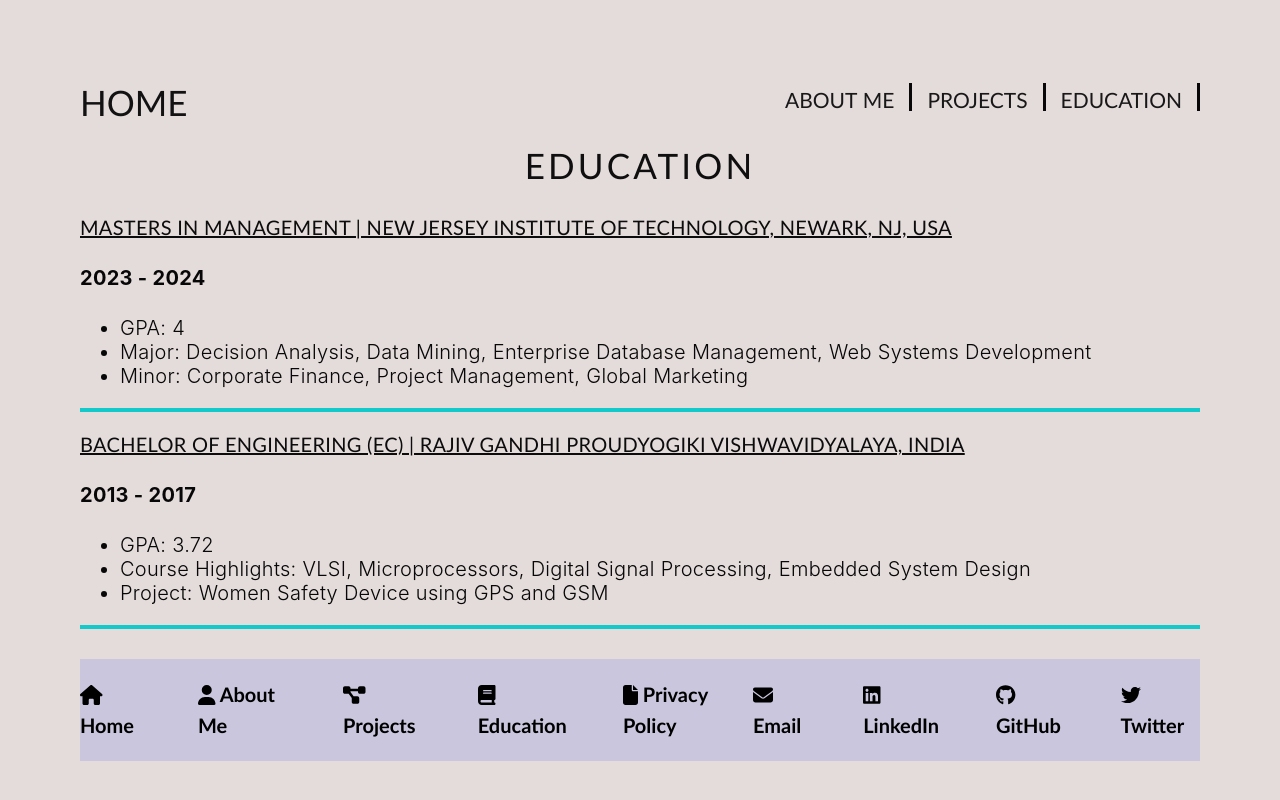
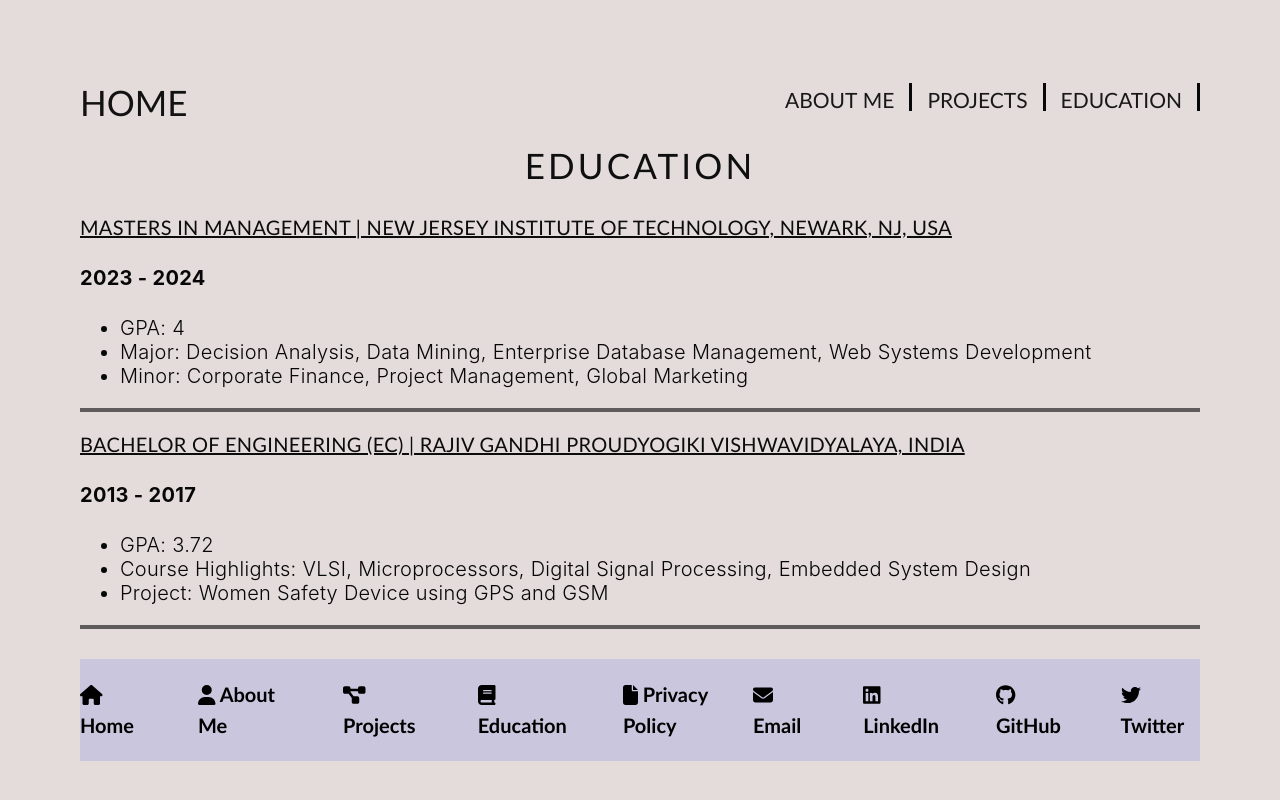
Before and after one commit to Swasti28/Portfolio-Project, a Next.js app: page /posts/education in a window 1280 px wide. Shown: the top 800 px of the page. Built offline with nearby package versions, Linux system fonts and the light colour scheme.

Commit message:
modified layout

```diff
--- a/styles/education.module.css
+++ b/styles/education.module.css
@@ -39,5 +39,5 @@
     font-weight: 300;
     line-height: normal;
     letter-spacing: 0.3px;
-    border-bottom: 4px solid #14C9C9;
+    border-bottom: 4px solid #5f5b5b;
 }
```
